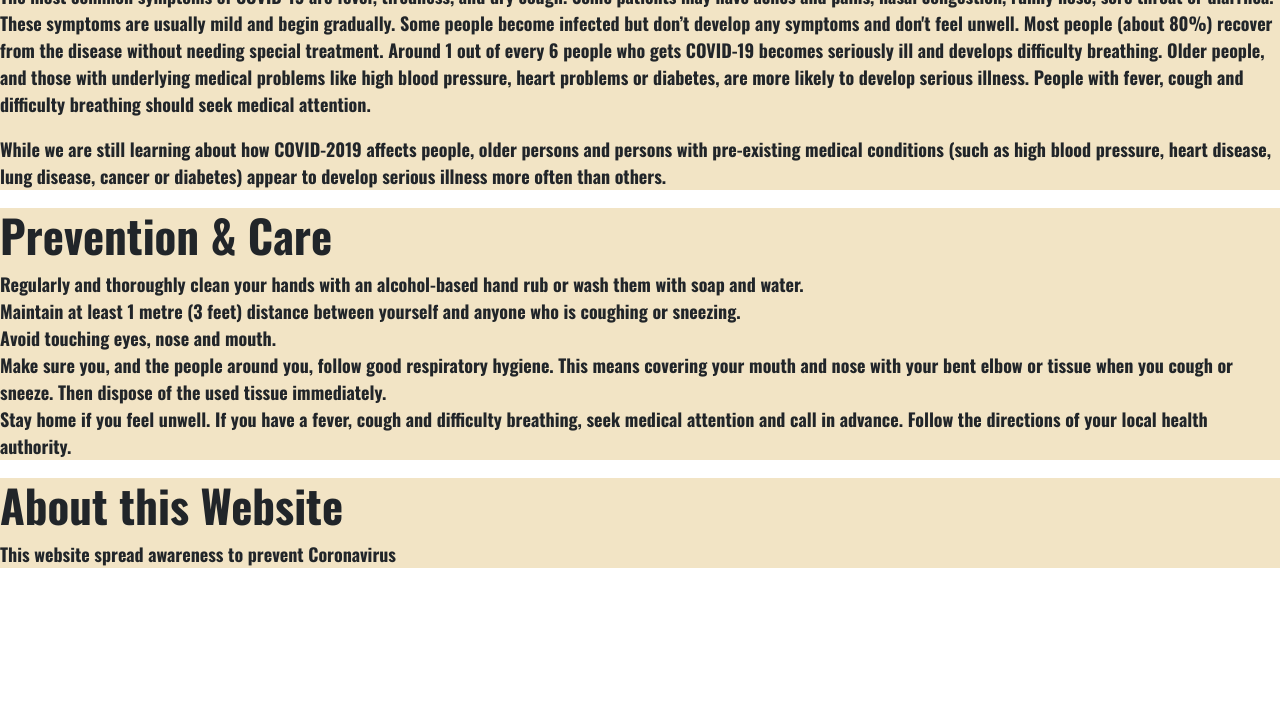
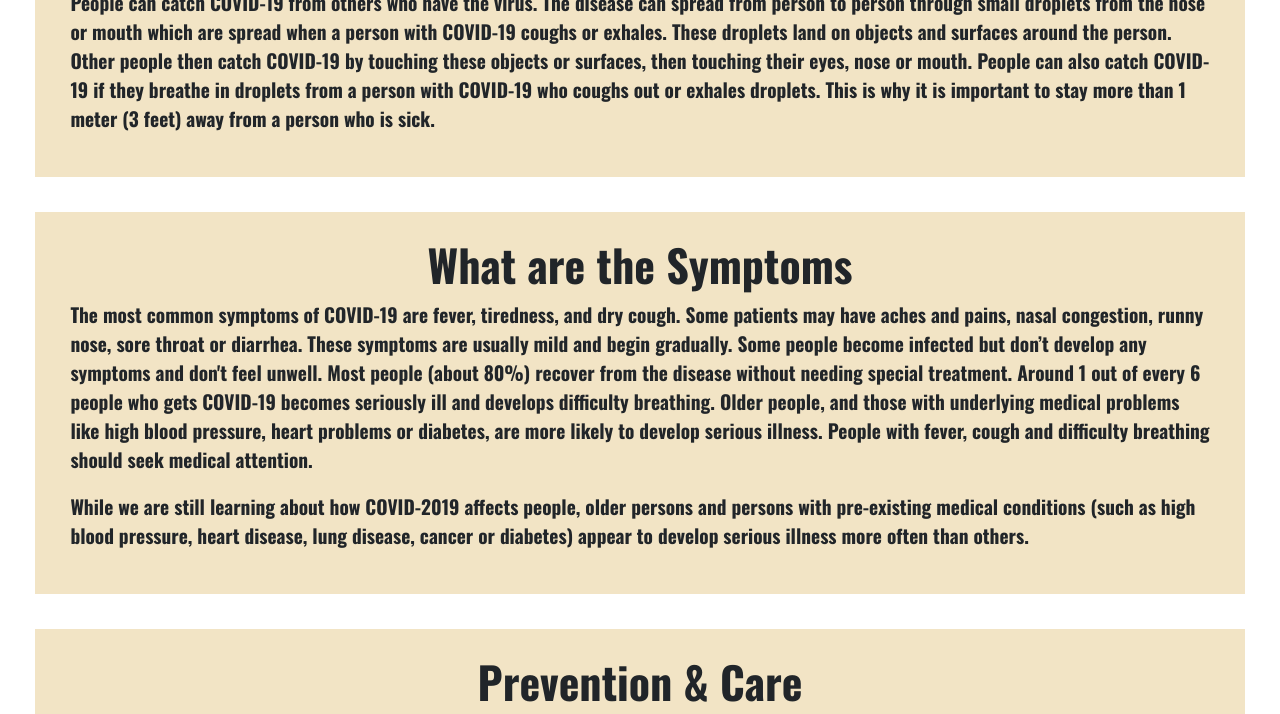
Before and after one commit to Jighdan/Covid19-Info, a plain HTML site: page index.html in a window 1280 px wide. Shown: the part 590-1304 px from the top of the page. Before the commit the page ends 1176 px from the top, so only its background shows below. Drawn offline with nearby package versions, Linux system fonts and the light colour scheme.

Commit message:
margins and spaces on play

```diff
--- a/styles.css
+++ b/styles.css
@@ -1,20 +1,31 @@
 @import url('https://fonts.googleapis.com/css?family=Lato&display=swap');
+
+:root {
+    --gradient: linear-gradient(0deg, rgba(249, 241, 241, 1) 0%, rgba(242, 228, 197, 1) 0%);
+}
 
 * {
     margin: 0;
     padding: 0;
     box-sizing: border-box;
     font-family: 'Oswald', sans-serif;
-    font-size: 18px;
+    font-size: 1.1rem;
 }
 
 .menu {
     width: 100%;
     max-height: 40vh;
-    background-color: rgba(0, 0, 0, 0.3);
+    background-color: rgba(128, 128, 128, 1);
+    position: fixed;
+    top: 0;
+    z-index: 10;
     display: flex;
     align-items: center;
     justify-content: space-evenly;
+}
+
+header h1, h2 {
+    color: white;
 }
 
 header h1 {
@@ -22,35 +33,44 @@ header h1 {
 }
 
 header h2 {
-    font-size: 1.2rem;
+    font-size: 1rem;
+}
+
+#fullpage {
+    margin: 1.5rem 2rem;
 }
 
 .section {
     width: 100%;
-    height: 50%;
+    height: max-content;
+    max-height: 90vh;
+    display: flex;
+    flex-direction: column;
+    justify-content: center;
+    align-items: center;
+    margin: 2rem 0;
+    padding: 1.5rem 2rem;
 }
 
 #what {
-    background: linear-gradient(0deg, rgba(249, 241, 241, 1) 0%, rgba(242, 228, 197, 1) 0%);
-
+    margin: 20vh 0 0 0;
+    background: var(--gradient);
 }
 
 #how {
-    background: linear-gradient(0deg, rgba(249, 241, 241, 1) 0%, rgba(242, 228, 197, 1) 0%);
+    background: var(--gradient);
 }
 
 #symptoms {
-    background: linear-gradient(0deg, rgba(249, 241, 241, 1) 0%, rgba(242, 228, 197, 1) 0%);
-
+    background: var(--gradient);
 }
 
 #care {
-    background: linear-gradient(0deg, rgba(249, 241, 241, 1) 0%, rgba(242, 228, 197, 1) 0%);
-
+    background: var(--gradient);
 }
 
 #about {
-    background: linear-gradient(0deg, rgba(249, 241, 241, 1) 0%, rgba(242, 228, 197, 1) 0%);
+    background: var(--gradient);
 
 }
 
```
